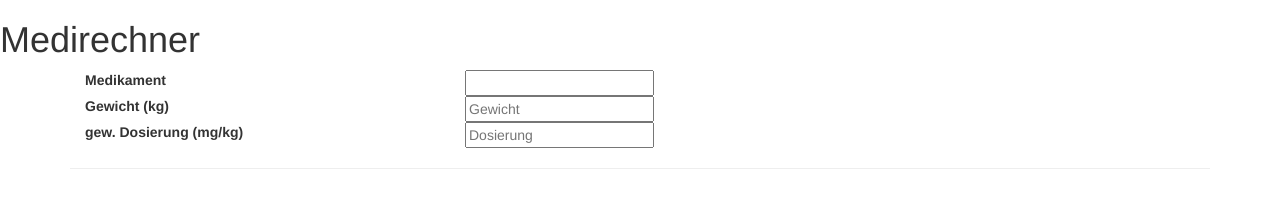
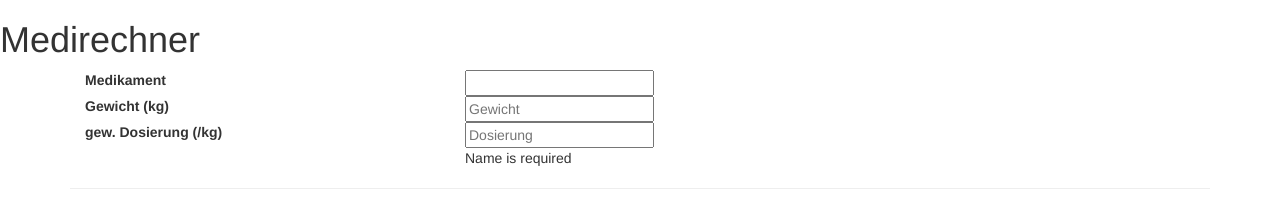
Before and after one commit to yonexbat/medicalc, an Angular app: page / in a window 1280 px wide. Shown: the top 218 px of the page. Built offline with nearby package versions, Linux system fonts and the light colour scheme.

Commit message:
Funkionäblet

```diff
--- a/src/app/medi-input/medi-input.component.html
+++ b/src/app/medi-input/medi-input.component.html
@@ -20,7 +20,7 @@
       <div class="col-sm-8">
         <select  name="mediId"   (change)="onMediIdSelected($event)">
           <option value="0">bitte wählen</option>
-          <option *ngFor="let medi of medisForMediName | async" [ngValue]="medi.Id" [value]="medi.Id">{{medi.Concentration}} mg/{{medi.Unit}} </option>
+          <option *ngFor="let medi of medisForMediName | async" [ngValue]="medi.Id" [value]="medi.Id">{{medi.Concentration}} {{medi.DenominatorUnit}}/{{medi.Unit}} </option>
         </select>
       </div>
     </div>
@@ -47,11 +47,15 @@
     <!-- Dosierung -->
     <div class="row">
       <div class="col-sm-4">
-        <label>gew. Dosierung (mg/kg)</label>
+        <label>gew. Dosierung ({{(mediObservable | async)?.DenominatorUnit}}/kg)</label>
       </div>
       <div class="col-sm-8">
         <input
           [(ngModel)]="dose"
+
+          ngModel
+          #mory="ngModel"
+
           placeholder="Dosierung"
           type="number"
           name="dose"
@@ -64,6 +68,11 @@
          <div *ngIf="formFieldErrors.dose" class="alert alert-danger">
           {{ formFieldErrors.dose }}
         </div>
+
+        <div *ngIf="mory.errors" class="error">
+          Name is required
+        </div>
+
       </div>
     </div>
 
@@ -90,7 +99,7 @@
       </div>
 
       <div class="col-sm-8">
-        {{(mediObservable | async)?.Concentration}} mg/{{(mediObservable | async)?.Unit}}
+        {{(mediObservable | async)?.Concentration}} {{(mediObservable | async)?.DenominatorUnit}}/{{(mediObservable | async)?.Unit}}
       </div>
     </div>
 
@@ -112,7 +121,7 @@
       </div>
 
       <div class="col-sm-8">
-        {{dose}} mg/kg
+        {{dose}}  {{(mediObservable | async)?.DenominatorUnit}}/kg
       </div>
     </div>
 
@@ -124,7 +133,7 @@
 
       <div class="col-sm-8">
         von {{(mediObservable | async)?.MinDose}} bis {{(mediObservable | async)?.MaxDose}}
-        mg/kg
+        {{(mediObservable | async)?.DenominatorUnit}}/kg
       </div>
     </div>
 
```
